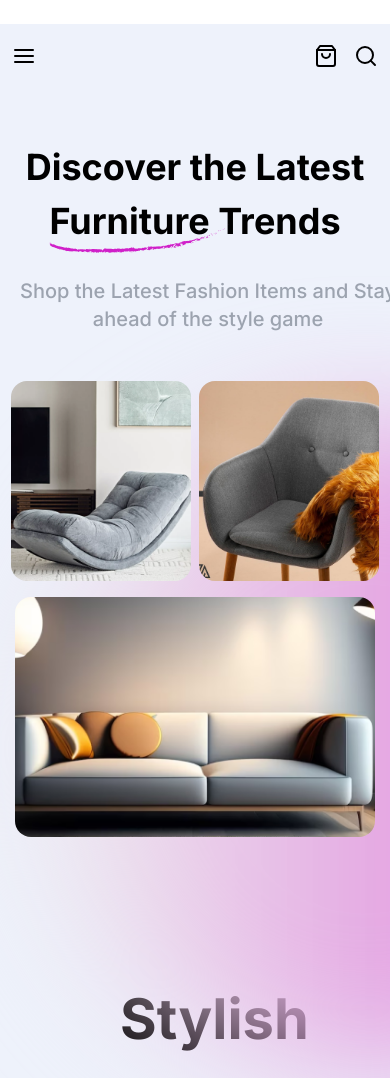
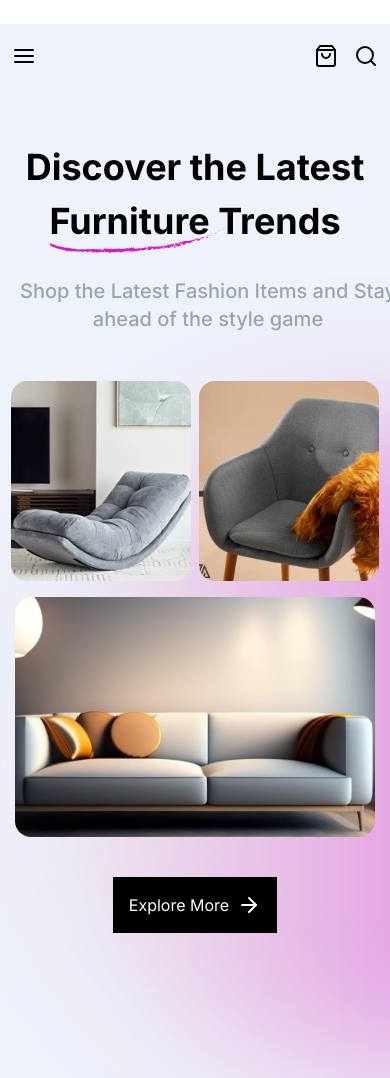
Before and after one commit to AmanAdastra/fabrica, a Next.js app: page / in a window 390 px wide. Shown: the top 1078 px of the page. Built offline with nearby package versions, Linux system fonts and the light colour scheme.

Commit message:
Explore More button

```diff
--- a/src/components/home/HeroSlide.tsx
+++ b/src/components/home/HeroSlide.tsx
@@ -1,5 +1,6 @@
 import React from 'react'
-import {  Inter } from 'next/font/google'
+import { Inter } from 'next/font/google'
+import { ArrowRight } from 'react-feather'
 
 export const interFont = Inter({ subsets: ["latin"] })
 
@@ -34,6 +35,11 @@ const HeroSlide = () => {
                     <img src='/sofa.png' className='rounded-2xl object-cover  md:h-[280px] h-[240px]  w-[360px] md:w-[700px]' />
                 </div>
             </div>
+
+            <div className='lg:hidden bg-black mt-10 mx-auto text-white flex gap-2 py-4'>
+                <span className='pl-4'> Explore More </span>
+                <ArrowRight className='mr-4' />
+            </div>
         </div>
     )
 }
```
